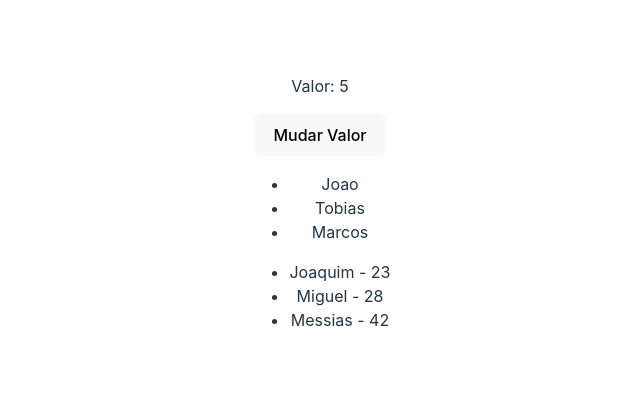
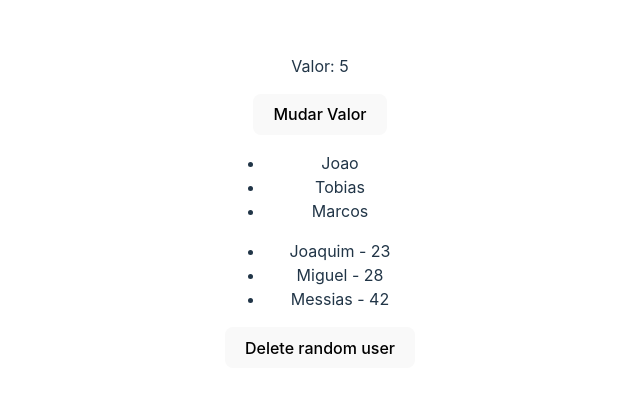
Before and after one commit to Dev-Organizada/React, a React (Vite) app in the folder introducao/introduction-react/: page / in a window 1280 px wide. Shown: the part 197-590 px from the top of the page, without its empty margins (320-960 px from the left). Built offline with nearby package versions, Linux system fonts and the light colour scheme.

Commit message:
Previus state

```diff
--- a/introducao/introduction-react/src/components/ListRender.jsx
+++ b/introducao/introduction-react/src/components/ListRender.jsx
@@ -4,11 +4,19 @@
 
     const [list] = useState(["Joao", "Tobias", "Marcos"])
 
-    const [users] = useState([
+    const [users, setUsers] = useState([
         {id: 1, name: "Joaquim", age: 23},
         {id: 2, name: "Miguel", age: 28},
         {id: 3, name: "Messias", age: 42}
     ])
+
+    const deleteRandom = () => {
+        const randomNumber = Math.floor(Math.random() * 4) //gera um numero aleatorio de acordo com o tamanho da lista de users
+
+        setUsers((prevUsers) => {
+            return prevUsers.filter((user) => randomNumber !== user.id)
+        })
+    }
 
   return (
     <div>
@@ -26,6 +34,8 @@
             ))}
         </ul>
 
+        <button onClick={deleteRandom}>Delete random user</button>
+
     </div>
   )
 }
```
Also changed, not shown: 1 other file (tests, documents, lock files or other folders).
